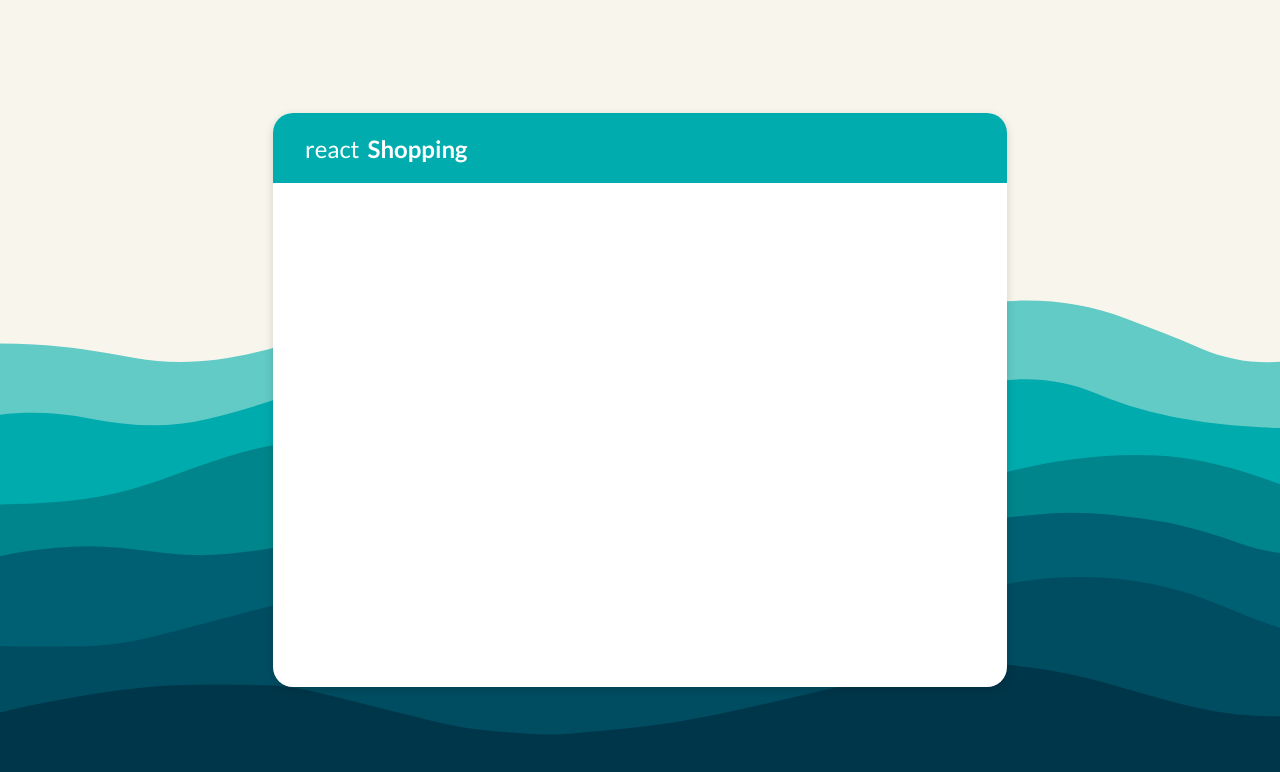
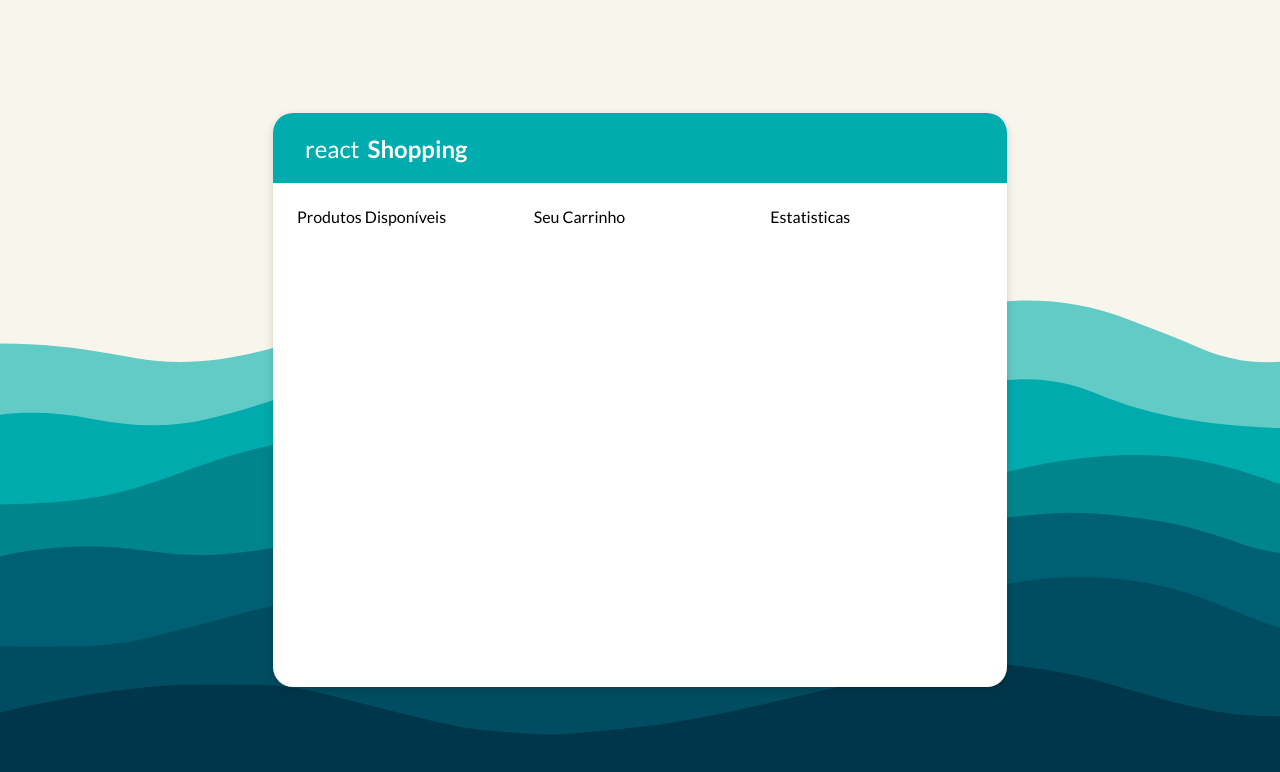
Before and after one commit to SIA2602/Desafio-React, a React (Create React App) app: page / in a window 1280 px wide. Shown: the top 772 px of the page. Built offline with nearby package versions, Linux system fonts and the light colour scheme.

Commit message:
Adicionando Grid

```diff
--- a/src/components/App/App.jsx
+++ b/src/components/App/App.jsx
@@ -1,13 +1,18 @@
 import React from 'react'
+import AppContainer from '../AppContainer/AppContainer'
 import AppHeader from '../AppHeader/AppHeader'
-import { Wrapper, Container } from './App.styles'
+import { Wrapper, Card } from './App.styles'
 
 function App(){
     return <Wrapper>
-        <Container>
-            <AppHeader>
-            </AppHeader>
-        </Container>
+        <Card>
+            <AppHeader />
+            <AppContainer
+                colLeft={<div>Produtos Disponíveis</div>}
+                colMiddle={<div>Seu Carrinho</div>}
+                colRight={<div>Estatisticas</div>}
+            />
+        </Card>
     </Wrapper>
 }
 
--- a/src/components/App/App.styles.js
+++ b/src/components/App/App.styles.js
@@ -13,7 +13,7 @@ export const Wrapper = styled.div`
     align-items: center;
 `
 
-export const Container = styled.div`
+export const Card = styled.div`
     height: 574px;
     width: 734px;
     background-color: #FFFF;
--- a/src/components/AppContainer/AppContainer.jsx
+++ b/src/components/AppContainer/AppContainer.jsx
@@ -0,0 +1,12 @@
+import React from 'react'
+import { Wrapper } from './AppContainer.style'
+
+function AppContainer({colLeft, colMiddle, colRight}){
+    return <Wrapper>
+        <div>{colLeft}</div>
+        <div>{colMiddle}</div>
+        <div>{colRight}</div>
+    </Wrapper>
+}
+
+export default AppContainer
--- a/src/components/AppContainer/AppContainer.style.js
+++ b/src/components/AppContainer/AppContainer.style.js
@@ -0,0 +1,9 @@
+import styled from "styled-components";
+
+export const Wrapper = styled.main`
+    display: grid;
+    grid-template-columns: repeat(3, 1fr);
+    grid-column-gap: 24px;
+
+    padding: 24px;
+`
```
